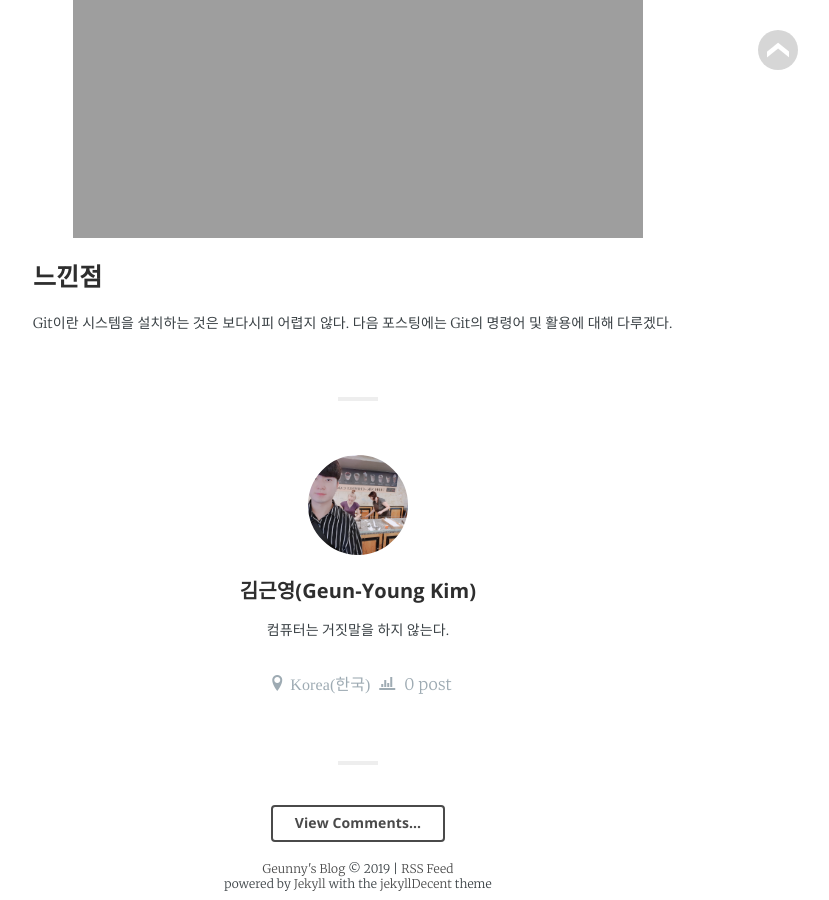
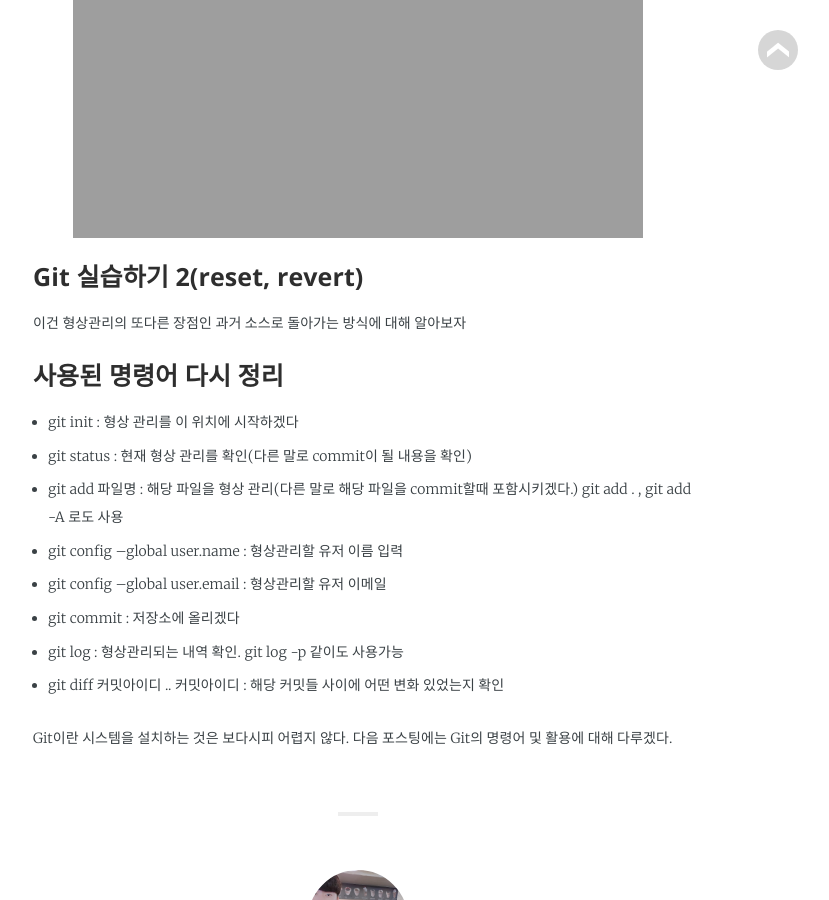
Before and after one commit to jwillmer/jekyllDecent, a Jekyll site: the page built from _posts/2019-07-23-git3.md, in a window 1280 px wide and 900 px high, scrolled down 6421 px. Shown: the whole window, without its empty margins (282-1111 px from the left). Built offline with Jekyll 4.4.1, drawn with Linux system fonts in a browser that asks for light colours; some web fonts are replaced.

Commit message:
Update 2019-07-23-git3.md

```diff
--- a/_posts/2019-07-23-git3.md
+++ b/_posts/2019-07-23-git3.md
@@ -151,9 +151,21 @@
 </aside>
 
 
+### Git 실습하기 2(reset, revert)
+
+이건 형상관리의 또다른 장점인 과거 소스로 돌아가는 방식에 대해 알아보자
 
 
+### 사용된 명령어 다시 정리
 
-### 느낀점
+ - git init : 형상 관리를 이 위치에 시작하겠다
+ - git status : 현재 형상 관리를 확인(다른 말로 commit이 될 내용을 확인)
+ - git add 파일명 : 해당 파일을 형상 관리(다른 말로 해당 파일을 commit할때 포함시키겠다.) git add . , git add -A 로도 사용
+ - git config --global user.name : 형상관리할 유저 이름 입력
+ - git config --global user.email : 형상관리할 유저 이메일
+ - git commit : 저장소에 올리겠다
+ - git log : 형상관리되는 내역 확인. git log -p 같이도 사용가능
+ - git diff 커밋아이디 .. 커밋아이디 : 해당 커밋들 사이에 어떤 변화 있었는지 확인
+
 
 Git이란 시스템을 설치하는 것은 보다시피 어렵지 않다. 다음 포스팅에는 Git의 명령어 및 활용에 대해 다루겠다.
```
Also changed, not shown: other parts of _posts/2019-07-23-git3.md (+1 -1 lines).
